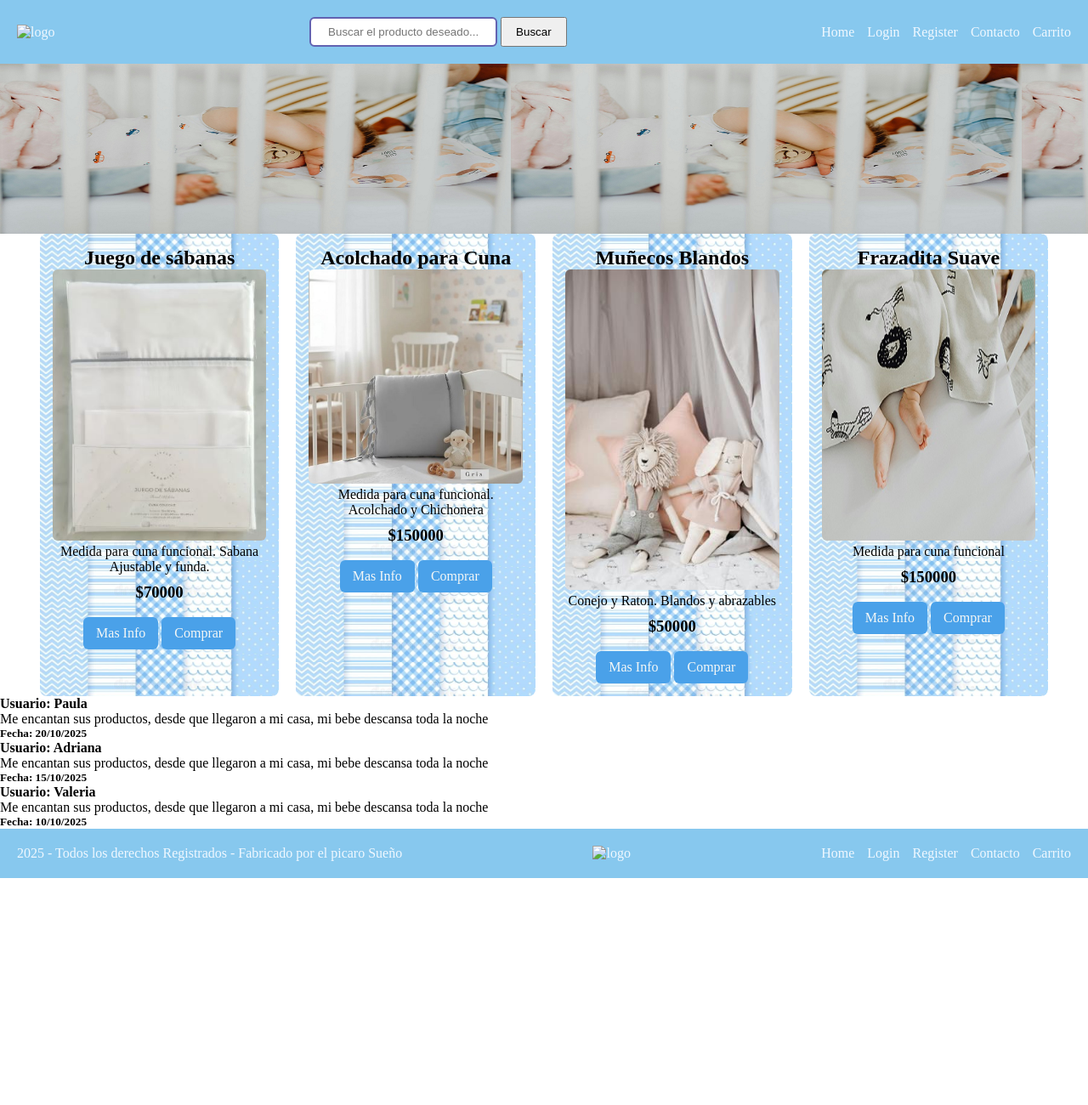
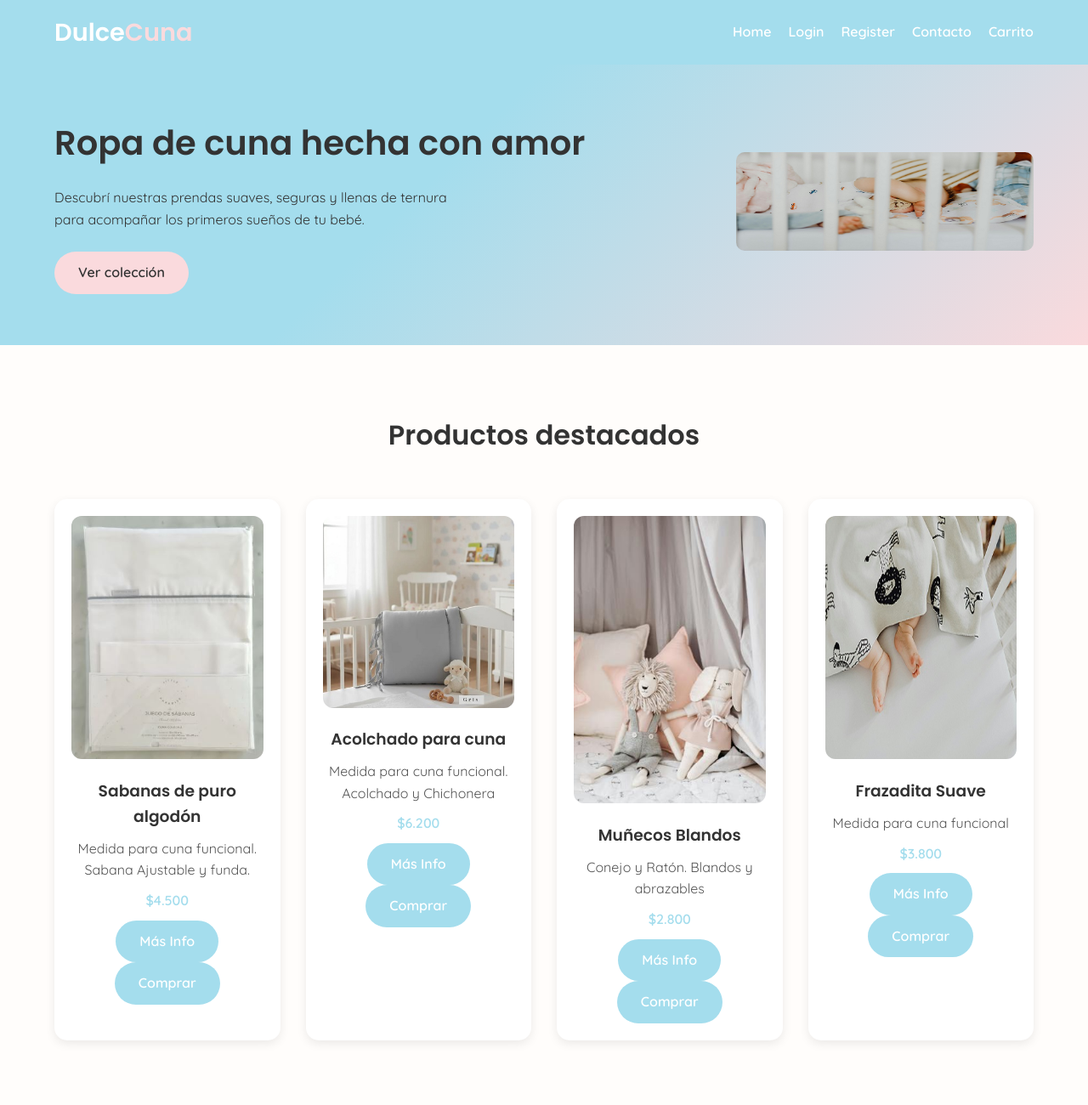
Before and after one commit to mariabepe/democlase8, a plain HTML site: page index.html in a window 1280 px wide. Shown: the top 1300 px of the page at 85% size. Before the commit the page ends 1033 px from the top, so only its background shows below. Drawn offline with Linux system fonts and the light colour scheme.

Commit message:
Mejoras de estilo con IA

```diff
--- a/css/estilos.css
+++ b/css/estilos.css
@@ -1,110 +1,304 @@
-/*reset*/
+:root {
+  --color-primario: #A4DDED;   /* celeste pastel */
+  --color-secundario: #FADADD; /* rosa pastel */
+  --color-acento: #F8E5B0;     /* amarillo suave */
+  --color-texto: #555;
+  --color-fondo: #FFFDFB;
+  --font-base: 'Quicksand', sans-serif;
+  --font-title: 'Poppins', sans-serif;
+}
 
-*{
+/* RESET */
+* {
+  margin: 0;
+  padding: 0;
   box-sizing: border-box;
-    margin:0;
+}
+
+html, body {
+  height: 100%;
+  margin: 0;
   padding: 0;
 }
 
-a{
-    text-decoration: none;
-    color: inherit;
+body {
+  font-family: var(--font-base);
+  color: var(--color-texto);
+  background-color: var(--color-fondo);
+  line-height: 1.6;
+  display: flex;
+  flex-direction: column;
+  min-height: 100vh;
 }
 
-ul, ol, li {
-    list-style-type: none;
-
-}
-/*Estilos de headear */
-
-header, footer{
-    display: flex;
-    align-items:center;
-    justify-content: space-between;
-    background-color:rgb(135, 200, 238);
-    color: aliceblue;
-    padding: 20px;
-
+/* CONTAINERS */
+.container {
+  width: 90%;
+  max-width: 1200px;
+  margin: 0 auto;
 }
 
-.buscador input{
-    padding: 8px 20px;
-    border: 2px solid rgb(98, 98, 177);
-    border-radius: 6px;
+/* HEADER */
+.header {
+  background: var(--color-primario);
+  padding: 15px 0;
+  box-shadow: 0 2px 8px rgba(0,0,0,0.05);
 }
 
-.buscador button{
-    padding: 8px 16px;
-
-
+.header-content {
+  display: flex;
+  justify-content: space-between;
+  align-items: center;
 }
 
-.buscador button:hover{
- background-color: rgb(132, 0, 255);
+.logo {
+  font-family: var(--font-title);
+  font-size: 1.8rem;
+  color: white;
 }
 
-.user-nav{
-    display: flex;
-    gap: 15px ;
-
+.logo span {
+  color: var(--color-secundario);
 }
 
-/*Estilos del main*/
-
-.seccion-Productos{
+.nav ul {
+  list-style: none;
   display: flex;
-   justify-content: center;
-   flex-wrap: wrap;
   gap: 20px;
-
 }
 
-.product{
-    background-image: url("../img/fondo_producto.JPG");
-    background-size: contain;
-
-    border-radius:8px ;
-    padding: 15px;
-    text-align: center;
-    width: 22%;
-
+.nav a {
+  text-decoration: none;
+  color: white;
+  font-weight: 600;
+  transition: opacity 0.3s;
 }
 
-.product img{
-    border-radius: 6px;
-    width: 100%;
+.nav a:hover {
+  opacity: 0.8;
 }
 
-.product h3{
+/* HERO */
+.hero {
+  display: flex;
+  align-items: center;
+  justify-content: center;
+  padding: 60px 0;
+  background: linear-gradient(135deg, var(--color-primario) 40%, var(--color-secundario) 100%);
+  color: #333;
+  flex: 1 0 auto;
+}
+
+.hero-content {
+  display: flex;
+  flex-wrap: wrap;
+  align-items: center;
+  justify-content: space-between;
+}
+
+.hero-text {
+  flex: 1 1 450px;
+  color: #333;
+}
+
+.hero-text h2 {
+  font-family: var(--font-title);
+  font-size: 2.5rem;
+  margin-bottom: 20px;
+}
+
+.hero-text p {
+  margin-bottom: 25px;
+  max-width: 500px;
+}
+
+.hero-img img {
+  width: 350px;
+  max-width: 100%;
+  border-radius: 10px;
+}
+
+/* BOTONES */
+.btn-primary,
+.btn-secondary {
+  display: inline-block;
+  padding: 12px 28px;
+  border-radius: 25px;
+  font-weight: 600;
+  text-decoration: none;
+  transition: all 0.3s ease;
+}
+
+.btn-primary {
+  background: var(--color-secundario);
+  color: #333;
+}
+
+.btn-primary:hover {
+  background: var(--color-acento);
+}
+
+.btn-secondary {
+  background: var(--color-primario);
+  color: #fff;
+}
+
+.btn-secondary:hover {
+  background: #89cce0;
+}
+
+/* SECCIÓN PRODUCTOS */
+.productos {
+  padding: 80px 0;
+  text-align: center;
+  flex: 1 0 auto;
+}
+
+.section-title {
+  font-family: var(--font-title);
+  font-size: 2rem;
+  margin-bottom: 50px;
+  color: #333;
+}
+
+.grid {
+  display: grid;
+  grid-template-columns: repeat(auto-fit, minmax(250px, 1fr));
+  gap: 30px;
+}
+
+.card {
+  background: #fff;
+  border-radius: 15px;
+  box-shadow: 0 4px 12px rgba(0,0,0,0.08);
+  padding: 20px;
+  transition: transform 0.3s ease;
+}
+
+.card:hover {
+  transform: translateY(-5px);
+}
+
+.card img {
+  width: 100%;
+  border-radius: 12px;
+  margin-bottom: 15px;
+}
+
+.card h3 {
+  font-family: var(--font-title);
+  margin-bottom: 10px;
+  color: #333;
+}
+
+.price {
+  display: block;
+  font-weight: 600;
+  color: var(--color-primario);
   margin: 10px 0;
 }
 
-.info, .compra{
-    background-color: rgb(74, 161, 233);
-    color:rgb(244, 247, 246);
-    padding:10px 15px;
-    border-radius: 6px;
-    margin-top: 8px;
-    display:inline-block;
-
+/* SECCIÓN RESEÑAS */
+.reseñas {
+  background-color: var(--color-secundario);
+  padding: 80px 0;
+  text-align: center;
+  flex: 1 0 auto;
 }
 
-.banner{
-    background-image: url("../img/BANER.jpg");
-    background-size: contain;
-    height: 200px;
+.reseñas .section-title {
+  color: #333;
+  margin-bottom: 50px;
 }
 
-@media(max-width: 400px){
-    header{
+.reseñas-grid {
+  display: grid;
+  grid-template-columns: repeat(auto-fit, minmax(280px, 1fr));
+  gap: 30px;
+}
+
+.comentario {
+  background-color: #fff;
+  border-radius: 15px;
+  box-shadow: 0 4px 12px rgba(0, 0, 0, 0.08);
+  padding: 25px;
+  text-align: left;
+  transition: transform 0.3s ease, box-shadow 0.3s ease;
+}
+
+.comentario:hover {
+  transform: translateY(-5px);
+  box-shadow: 0 6px 16px rgba(0, 0, 0, 0.1);
+}
+
+.comentario h4 {
+  font-family: var(--font-title);
+  font-size: 1.1rem;
+  color: var(--color-primario);
+  margin-bottom: 10px;
+}
+
+.comentario p {
+  font-style: italic;
+  margin-bottom: 10px;
+}
+
+.comentario h5 {
+  font-size: 0.9rem;
+  color: #777;
+}
+
+/* FOOTER */
+.footer {
+  background: var(--color-primario);
+  color: white;
+  text-align: center;
+  padding: 40px 0;
+  flex-shrink: 0;
+}
+
+.footer-content {
+  display: flex;
   flex-direction: column;
   align-items: center;
+  gap: 15px;
 }
-    .user-nav{
+
+.footer-nav {
+  list-style: none;
+  display: flex;
+  gap: 15px;
+  flex-wrap: wrap;
+  justify-content: center;
+}
+
+.footer-nav a {
+  color: #fff;
+  text-decoration: none;
+  font-weight: 600;
+  transition: opacity 0.3s ease;
+}
+
+.footer-nav a:hover {
+  opacity: 0.8;
+}
+
+/* RESPONSIVE */
+@media (max-width: 768px) {
+  .header-content {
     flex-direction: column;
-        gap: 10px;
   }
-    .product{
-        width:90%;
+
+  .hero-content {
+    flex-direction: column-reverse;
+    text-align: center;
+  }
+
+  .hero-text h2 {
+    font-size: 2rem;
+  }
+
+  .hero-img img {
+    margin-bottom: 20px;
   }
 }
--- a/index.html
+++ b/index.html
@@ -1,113 +1,125 @@
 <!DOCTYPE html>
-<html lang="en">
+<html lang="es">
 <head>
   <meta charset="UTF-8">
   <meta name="viewport" content="width=device-width, initial-scale=1.0">
-    <title>Home</title>
+  <title>Dulce Cuna - Tienda de Ropa para Bebés</title>
   <link rel="stylesheet" href="./css/estilos.css">
+  <link href="https://fonts.googleapis.com/css2?family=Quicksand:wght@400;600&family=Poppins:wght@600&display=swap" rel="stylesheet">
 </head>
 <body>
-    <header>
-        <img src="./img/logo.jpg" alt="logo">
-        <form action="./serch-results.html" method="GET"
-        class="buscador">
-        <input type="text" placeholder="Buscar el producto deseado...."
-        name = "Buscar"  value="">
-        <Button type="Buscar">Buscar</Button>
-        </form>
-        <nav>
+  <!-- HEADER -->
+  <header class="header">
+    <div class="container header-content">
+      <h1 class="logo">Dulce<span>Cuna</span></h1>
+      <nav class="nav">
         <ul class="user-nav">
-                <li> <a href="#">Home</a></li>
-                <li> <a href="./login.html">Login</a></li>
-                <li> <a href="./register.html">Register</a></li>
-                <li> <a href="./contacto.html">Contacto</a></li>
-                <li> <a href="./carrito.html">Carrito</a></li>
-
+          <li><a href="#">Home</a></li>
+          <li><a href="./login.html">Login</a></li>
+          <li><a href="./register.html">Register</a></li>
+          <li><a href="./contacto.html">Contacto</a></li>
+          <li><a href="./carrito.html">Carrito</a></li>
         </ul>
       </nav>
+    </div>
   </header>
-    <section class="banner"></section>
-        <main>
-            <section class="seccion-Productos">
-                  <article class = "product">
-                    <h2> Juego de sábanas</h2>
-                    <img src="./img/sabanas.JPG" alt="Sabanitas">
-                    <p>Medida para cuna funcional. Sabana Ajustable y funda.</p>
-                    <h3>$70000</h3>
-                    <a href="./detalle.htm" class="info">Mas Info</a>
-                    <a href="./carrito.html" class="compra">Comprar</a>
-                   </article>
-                    <article class = "product">
-                    <h2> Acolchado para Cuna</h2>
-                    <img src="./img/Acolchado_chicho.jpg" alt="Acolchado">
-                    <p>Medida para cuna funcional. Acolchado y Chichonera</p>
-                    <h3>$150000</h3>
-                    <a href="./detalle.htm" class="info">Mas Info</a>
-                    <a href="./carrito.html" class="compra">Comprar</a>
-                   </article>
-                   <article class = "product">
-                    <h2> Muñecos Blandos</h2>
-                    <img src="./img/Muñecos.jpg" alt="Muñecos">
-                    <p>Conejo y Raton. Blandos y abrazables</p>
-                    <h3>$50000</h3>
-                    <a href="./detalle.htm" class="info">Mas Info</a>
-                    <a href="./carrito.html" class="compra">Comprar</a>
-                   </article>
-                    <article class = "product">
-                    <h2> Frazadita Suave</h2>
-                    <img src="./img/Frazadita.jpg" alt="Frazadita">
-                    <p>Medida para cuna funcional</p>
-                    <h3>$150000</h3>
-                    <a href="./detalle.htm" class="info">Mas Info</a>
-                    <a href="./carrito.html" class="compra">Comprar</a>
-                   </article>
 
-
-
-
-            </section>
-            <section class="Seccion comentarios">
-                <div class="comentarios">
-                    <h4>Usuario: Paula</h4>
-                    <p>Me encantan sus productos,
-                    desde que llegaron a mi casa,
-                    mi bebe descansa toda la noche</p>
-                    <h5>Fecha: 20/10/2025</h5>
-
+  <!-- HERO -->
+  <section class="hero">
+    <div class="container hero-content">
+      <div class="hero-text">
+        <h2>Ropa de cuna hecha con amor</h2>
+        <p>Descubrí nuestras prendas suaves, seguras y llenas de ternura para acompañar los primeros sueños de tu bebé.</p>
+        <a href="#" class="btn-primary">Ver colección</a>
       </div>
-                <div class="comentarios">
-                    <h4>Usuario: Adriana</h4>
-                    <p>Me encantan sus productos,
-                    desde que llegaron a mi casa,
-                    mi bebe descansa toda la noche</p>
-                    <h5>Fecha: 15/10/2025</h5>
-
+      <div class="hero-img">
+        <img src="./img/BANER.jpg" alt="Bebé durmiendo en su cuna">
       </div>
-                <div class="comentarios">
-                    <h4>Usuario: Valeria</h4>
-                    <p>Me encantan sus productos,
-                    desde que llegaron a mi casa,
-                    mi bebe descansa toda la noche</p>
-                    <h5>Fecha: 10/10/2025</h5>
-
     </div>
   </section>
-        </main>
-        <footer>
-        <p>2025 - Todos los derechos Registrados - Fabricado por el picaro Sueño</p>
-         <img src="./img/logo.jpg" alt="logo">
 
+  <!-- PRODUCTOS DESTACADOS -->
+  <section class="productos">
+    <div class="container">
+      <h2 class="section-title">Productos destacados</h2>
+      <div class="grid">
+        <div class="card">
+          <img src="./img/sabanas.JPG" alt="Sabanitas">
+          <h3>Sabanas de puro algodón</h3>
+          <p>Medida para cuna funcional. Sabana Ajustable y funda.</p>
+          <span class="price">$4.500</span>
+          <a href="./detalle.htm" class="btn-secondary">Más Info</a>
+          <a href="./carrito.html" class="btn-secondary">Comprar</a>
+        </div>
+        <div class="card">
+          <img src="./img/Acolchado_chicho.jpg" alt="Acolchado">
+          <h3>Acolchado para cuna</h3>
+          <p>Medida para cuna funcional. Acolchado y Chichonera</p>
+          <span class="price">$6.200</span>
+          <a href="./detalle.htm"  class="btn-secondary">Más Info</a>
+          <a href="./carrito.html" class="btn-secondary">Comprar</a>
+        </div>
+        <div class="card">
+          <img src="./img/Muñecos.jpg" alt="Muñecos">
+          <h3>Muñecos Blandos</h3>
+          <p>Conejo y Ratón. Blandos y abrazables</p>
+          <span class="price">$2.800</span>
+          <a href="./detalle.htm" class="btn-secondary">Más Info</a>
+          <a href="./carrito.html" class="btn-secondary">Comprar</a>
+        </div>
+        <div class="card">
+          <img src="./img/Frazadita.jpg" alt="Frazadita">
+          <h3>Frazadita Suave</h3>
+          <p>Medida para cuna funcional</p>
+          <span class="price">$3.800</span>
+          <a href="./detalle.htm" class="btn-secondary">Más Info</a>
+          <a href="./carrito.html" class="btn-secondary">Comprar</a>
+        </div>
+      </div>
+    </div>
+  </section>
+
+  <!-- SECCIÓN DE RESEÑAS -->
+  <section class="reseñas">
+    <div class="container">
+      <h2 class="section-title">Reseñas de mamás felices 💕</h2>
+      <div class="reseñas-grid">
+        <div class="comentario">
+          <h4>Paula</h4>
+          <p>"Me encantan sus productos, desde que llegaron a casa mi bebé descansa toda la noche."</p>
+          <h5>Fecha: 20/10/2025</h5>
+        </div>
+        <div class="comentario">
+          <h4>Adriana</h4>
+          <p>"Las prendas son hermosas y de excelente calidad. Sin dudas volveré a comprar."</p>
+          <h5>Fecha: 15/10/2025</h5>
+        </div>
+        <div class="comentario">
+          <h4>Valeria</h4>
+          <p>"Llegó rapidísimo y todo divino. La manta es una ternura total 💗."</p>
+          <h5>Fecha: 10/10/2025</h5>
+        </div>
+      </div>
+    </div>
+  </section>
+
+  <!-- FOOTER -->
+  <footer class="footer">
+    <div class="container footer-content">
+      <div class="footer-info">
+        <p>2025 - Todos los derechos reservados - Fabricado por <strong>Dulce Cuna</strong></p>
+        <p>Hecho con 💗 para mamás y bebés felices.</p>
+      </div>
       <nav>
-            <ul class="user-nav">
-                <li> <a href="#">Home</a></li>
-                <li> <a href="./login.html">Login</a></li>
-                <li> <a href="./register.html">Register</a></li>
-                <li> <a href="./contacto.html">Contacto</a></li>
-                <li> <a href="./carrito.html">Carrito</a></li>
-
+        <ul class="footer-nav">
+          <li><a href="#">Home</a></li>
+          <li><a href="./login.html">Login</a></li>
+          <li><a href="./register.html">Register</a></li>
+          <li><a href="./contacto.html">Contacto</a></li>
+          <li><a href="./carrito.html">Carrito</a></li>
         </ul>
       </nav>
+    </div>
   </footer>
-
 </body>
 </html>
```
Lines whose indentation alone changed are shown as unchanged.
